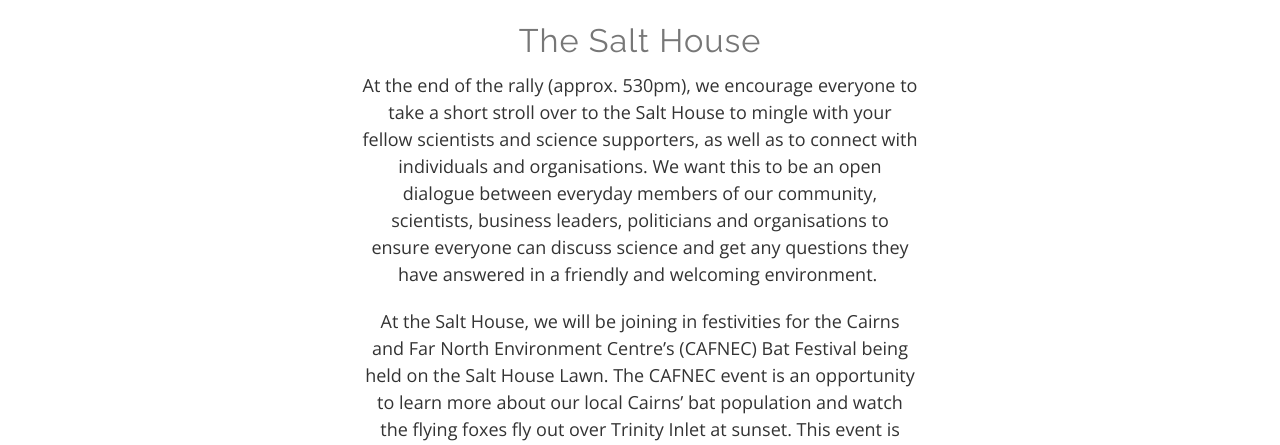
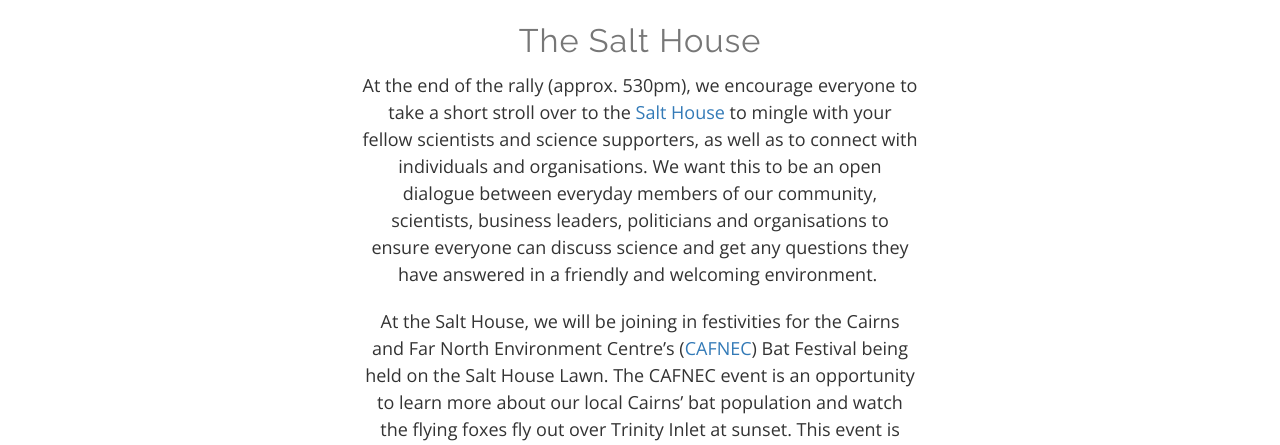
Before and after one commit to MarchForScienceAU/marchforscienceau, a Jekyll site: the page built from cities/cairns.html, in a window 1280 px wide and 900 px high, scrolled down 2656 px. Shown: the part 187-632 px from the top of the window. Built offline with Jekyll 4.4.1, drawn with Linux system fonts in a browser that asks for light colours; nearby versions of some CDN libraries; part of the change alters nothing that is shown; some of the changed text lies outside the part shown.

Commit message:
add some anchors to cairns text

```diff
--- a/cities/cairns.html
+++ b/cities/cairns.html
@@ -81,9 +81,9 @@ hero: /img/heros/cairns-hero-px.jpg
 
                 <h2>Science in the Pub <br><small>The Salt House</small></h2>
 
-                <p>At the end of the rally (approx. 530pm), we encourage everyone to take a short stroll over to the Salt House to mingle with your fellow scientists and science supporters, as well as to connect with individuals and organisations. We want this to be an open dialogue between everyday members of our community, scientists, business leaders, politicians and organisations to ensure everyone can discuss science and get any questions they have answered in a friendly and welcoming environment.&nbsp;</p>
+                <p>At the end of the rally (approx. 530pm), we encourage everyone to take a short stroll over to the <a href="https://salthouse.com.au/" target="_blank">Salt House</a> to mingle with your fellow scientists and science supporters, as well as to connect with individuals and organisations. We want this to be an open dialogue between everyday members of our community, scientists, business leaders, politicians and organisations to ensure everyone can discuss science and get any questions they have answered in a friendly and welcoming environment.&nbsp;</p>
 
-                <p>At the Salt House, we will be joining in festivities for the Cairns and Far North Environment Centre&rsquo;s (CAFNEC) Bat Festival being held on the Salt House Lawn. The CAFNEC event is an opportunity to learn more about our local Cairns&rsquo; bat population and watch the flying foxes fly out over Trinity Inlet at sunset. This event is also family friendly with kids&rsquo; crafts, activities and live music.&nbsp;</p>
+                <p>At the Salt House, we will be joining in festivities for the Cairns and Far North Environment Centre&rsquo;s (<a href="http://cafnec.org.au/" target="_blank">CAFNEC</a>) Bat Festival being held on the Salt House Lawn. The CAFNEC event is an opportunity to learn more about our local Cairns&rsquo; bat population and watch the flying foxes fly out over Trinity Inlet at sunset. This event is also family friendly with kids&rsquo; crafts, activities and live music.&nbsp;</p>
 
             </div>
         </div>
```
